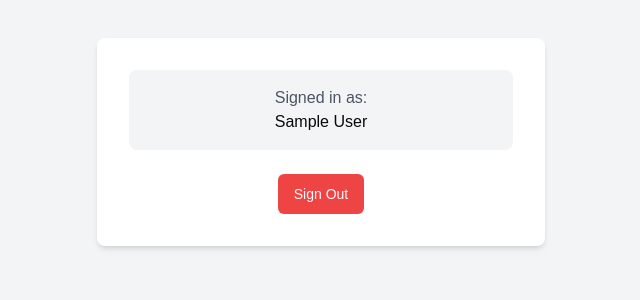
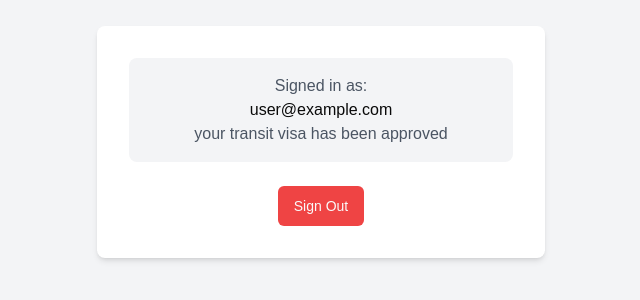
Before and after one commit to sumon0002001/italy_authen, a Next.js app: page / in a window 1280 px wide. Shown: the part 258-558 px from the top of the page, without its empty margins (319-959 px from the left). Built offline with nearby package versions, Linux system fonts and the light colour scheme; no server answers; sample sign-in values are in the browser's storage.

Commit message:
add home page

```diff
--- a/src/app/page.tsx
+++ b/src/app/page.tsx
@@ -9,7 +9,8 @@ const Page = async () => {
     <>
       <div className="bg-gray-100 rounded-lg p-4 text-center mb-6">
         <p className="text-gray-600">Signed in as:</p>
-        <p className="font-medium">{session.user?.name}</p>
+        <p className="font-medium">{session.user?.email}</p>
+        <p className="text-gray-600">your transit visa has been approved</p>
       </div>
 
       <SignOut />
```
Also changed, not shown: 1 other file (tests, documents, lock files or other folders).
